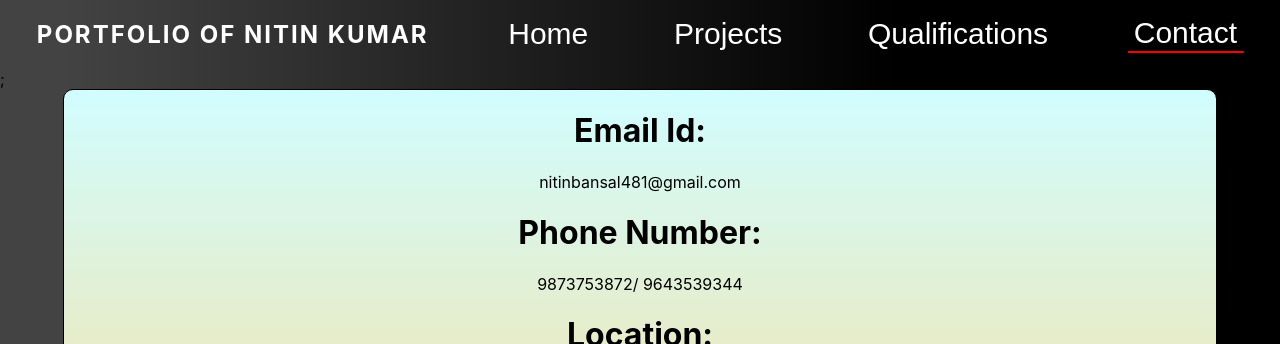
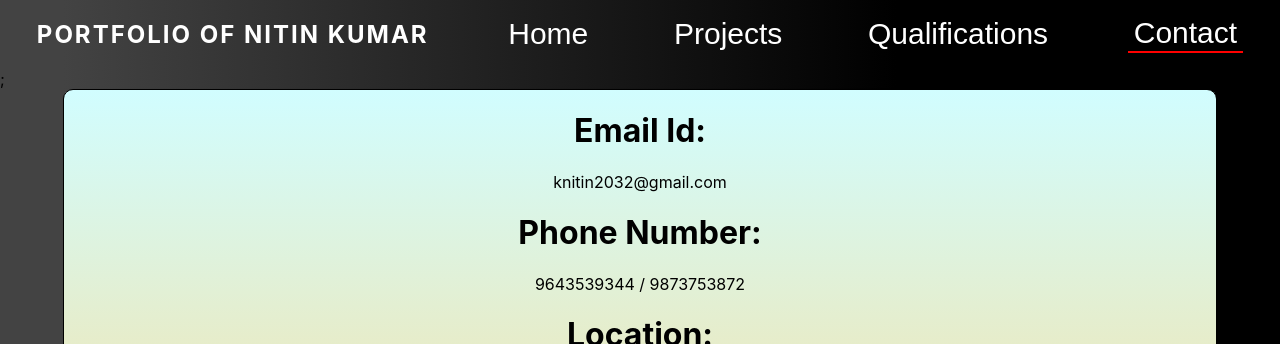
Before and after one commit to Nitin-Baslay/nitin-portfolio, a React (Create React App) app: page /contact in a window 1280 px wide. Shown: the top 344 px of the page. Built offline with nearby package versions, Linux system fonts and the light colour scheme.

Commit message:
Update Contact.js

```diff
--- a/src/components/Contact.js
+++ b/src/components/Contact.js
@@ -5,9 +5,9 @@ const Contact = () => {
     <div className="cMaster">
       <div className="contact">
         <h1>Email Id:</h1>
-        <p>nitinbansal481@gmail.com</p>
+        <p>knitin2032@gmail.com</p>
         <h1>Phone Number:</h1>
-        <p>9873753872/ 9643539344</p>
+        <p>9643539344 / 9873753872</p>
         <h1>Location:</h1>
         <p>New Delhi, INDIA</p>
         <h1>Github Profile:</h1>
```
